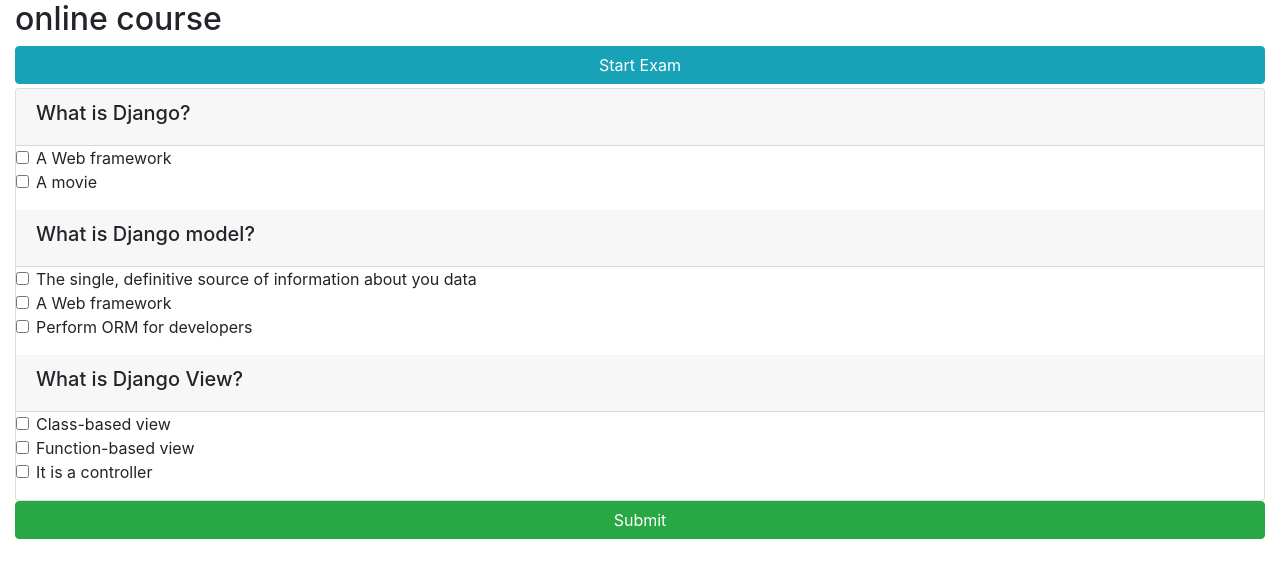
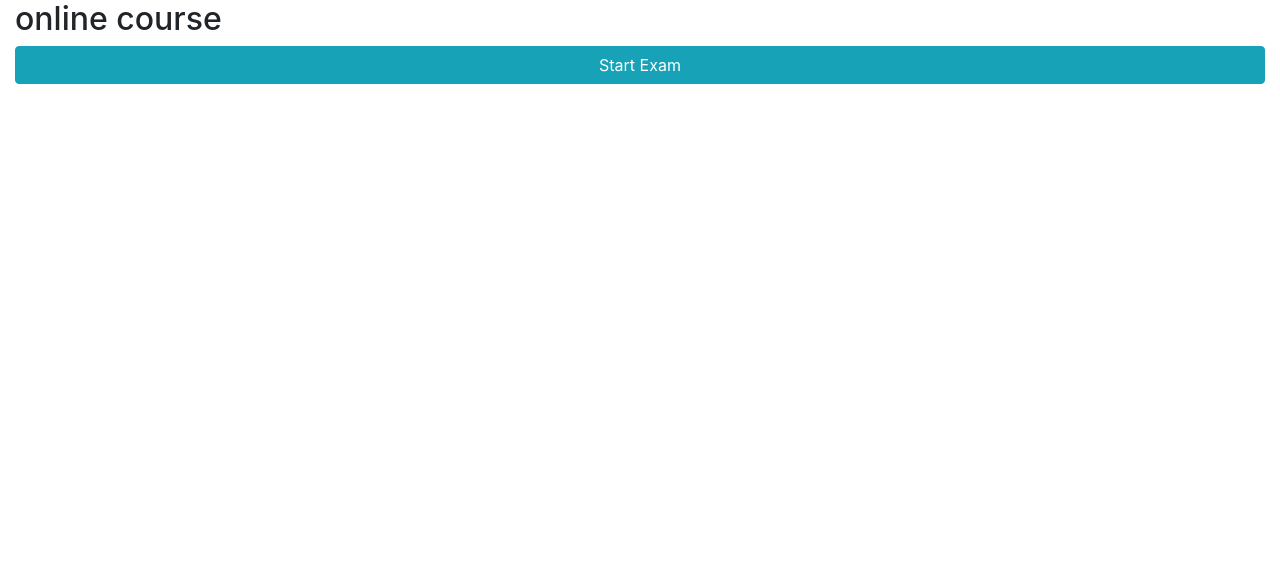
Before and after one commit to Ticktockticktock/django-project, a Django app: page /onlinecourse/1/ in a window 1280 px wide. Shown: the part 56-634 px from the top of the page. Run offline with Django 3.2, Linux system fonts and the light colour scheme; a user stored in the database is signed in; data comes from the database, SQL or seed files in the repository; both versions use the stored data as it was after the commit; some libraries are stand-ins or nearby versions.

Commit message:
final version

```diff
--- a/manifest.yml
+++ b/manifest.yml
@@ -1,11 +1,11 @@
   applications:
   - name: onlinecourse
     routes:
-      - route: course_luis.us-south.cf.appdomain.cloud
+      - route: django-course-8560.eu-gb.cf.appdomain.cloud
     memory: 128M
     buildpack: python_buildpack
   - name: onlinecourse-nginx
     routes:
-      - route: course_luis.us-south.cf.appdomain.cloud/static
+      - route: django-course-8560.eu-gb.cf.appdomain.cloud/static
     memory: 128M
     buildpack: staticfile_buildpack
--- a/myproject/settings.py
+++ b/myproject/settings.py
@@ -27,7 +27,7 @@ SECRET_KEY = 'aay0j_9b&ky3a7(8m8il+-1ud(scw12@w5!+5-=gsk6ynzi0ls'
 DEBUG = True
 
 # <HINT> add your cloud host here
-ALLOWED_HOSTS = ['course_luis.us-south.cf.appdomain.cloud', 'localhost', '127.0.0.1']
+ALLOWED_HOSTS = ['django-course-8560.eu-gb.cf.appdomain.cloud', 'localhost', '127.0.0.1']
 
 
 # Application definition
--- a/onlinecourse/templates/onlinecourse/course_detail_bootstrap.html
+++ b/onlinecourse/templates/onlinecourse/course_detail_bootstrap.html
@@ -28,7 +28,7 @@
                         {% csrf_token %}
                         <div class="input-group">
                             <input type="text" class="form-control" placeholder="Username" name="username" >
-                            <input type="password" class="form-control" placeholder="Username" name="psw" >
+                            <input type="password" class="form-control" placeholder="Password" name="psw" >
                             <button class="btn btn-primary" type="submit">Login</button>
                             <a class="btn btn-link" href="{% url 'onlinecourse:registration' %}">Sign Up</a>
                         </div>
@@ -61,8 +61,6 @@
                 <p>Click to expand elements within the collapse div</p>
             </div> -->
 
-            <button class="btn btn-info btn-block" data-toggle="collapse" data-target="#questionform">Start Exam</button>
-
             <!-- <HINT> If user is authenticated, show course exam with a list of question -->
 
             <!-- <HINT> Each example will have many questions -->
@@ -75,8 +73,10 @@
             <input type="check" name="choice_{{choice.id}}" id="{{choice.id}}" ...>
             -->
             {% if user.is_authenticated %}
+            <button class="btn btn-info btn-block" data-toggle="collapse" data-target="#questionform" aria-expanded="false" aria-controls="questionform">Start Exam</button>
+
             <!-- A choice submission form example -->
-                <form id="questionform" action="submit/" method="post">
+                <form id="questionform" class = "collapse" action="submit/" method="post">
                     {% for lesson in course.lesson_set.all %}
                         <div class="card mt-1">
                         {% for question in lesson.question_set.all %}
--- a/onlinecourse/views.py
+++ b/onlinecourse/views.py
@@ -149,14 +149,20 @@ def show_exam_result(request, course_id, submission_id):
 
     chosen_temp = Submission.objects.filter(id = submission_id).values('choices')
 
-    temp_score = []  #score list
+    correct_score = []  #correct score list
+    false_score = []  #incorrect score list
     for it in submission.choices.all().filter(is_correct=True).values('question_id'):
         #For each question object, add the mark to the score list
-        temp_score.append( Question.objects.filter(id=it['question_id'])[0].mark)
+        correct_score.append( Question.objects.filter(id=it['question_id'])[0].mark)
+
+    for it in submission.choices.all().filter(is_correct=False).values('question_id'):
+        #For each wrong question object, add the mark to the score list
+        false_score.append( Question.objects.filter(id=it['question_id'])[0].mark)
+
 
     context = {}
     context['selected'] = [it['choices'] for it in chosen_temp]  #Query set (list of dic) to list of values
-    context['mark'] = int((sum(temp_score)/25)*100) #Add up the score list and work out % off 100
+    context['mark'] = int(((sum(correct_score)-(len(false_score)*5))/25)*100) #Add up the score list and work out % off 100
     context['course'] = course
 
     return  render(request, 'onlinecourse/exam_result_bootstrap.html', context)
```
Also changed, not shown: db.sqlite3, static/media/course_images/django-python.png (added).
